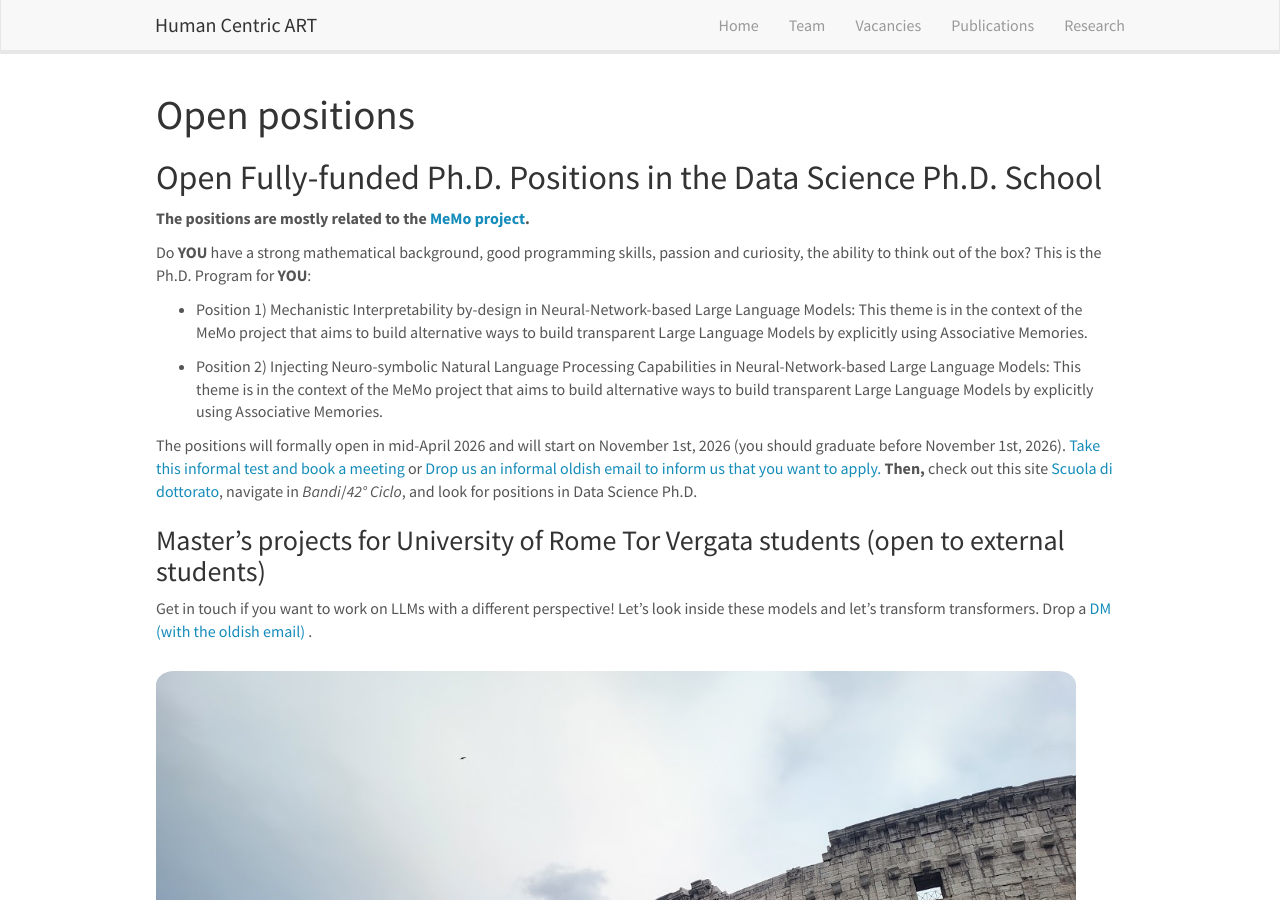
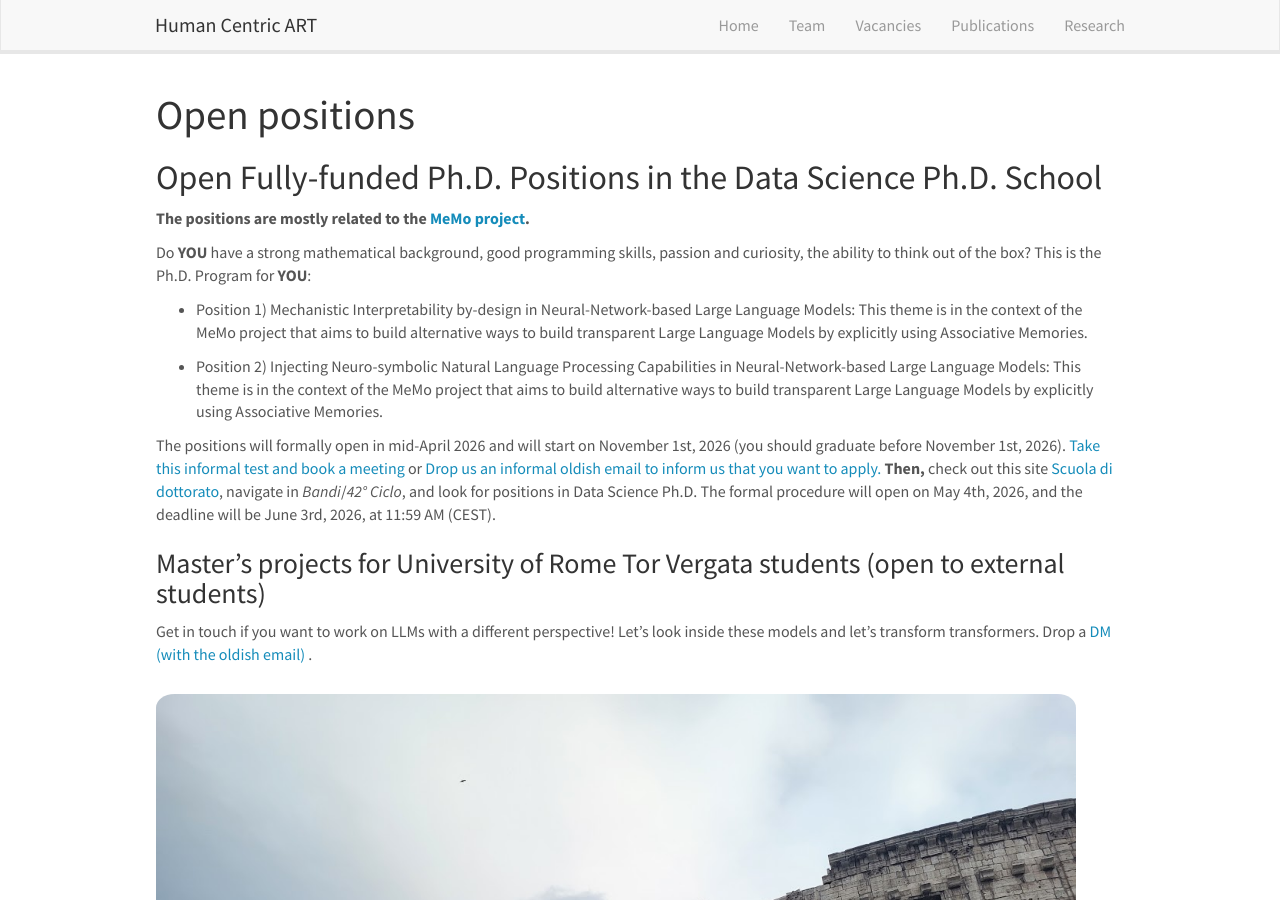
Before and after one commit to humancentricart/humancentricart.github.io, a Jekyll site: the page built from _pages/openings.md, in a window 1280 px wide and 900 px high. Built offline with Jekyll 4.4.1, drawn with Linux system fonts in a browser that asks for light colours; nearby versions of some CDN libraries.

Commit message:
Update openings.md

```diff
--- a/_pages/openings.md
+++ b/_pages/openings.md
@@ -20,7 +20,7 @@
 
 The positions will formally open in mid-April 2026 and will start on November 1st, 2026 (you should graduate before November 1st, 2026).
 [Take this informal test and book a meeting](https://forms.office.com/e/sSCGhP9MgF) or
-[Drop us an informal oldish email to inform us that you want to apply.](mailto:fabio.massimo.zanzotto@uniroma2.it?subject=[MeMo]%20PhdApplication) **Then,** check out this site [Scuola di dottorato](https://dottorati.uniroma2.it/), navigate in *Bandi*/*42° Ciclo*, and look for positions in Data Science Ph.D.
+[Drop us an informal oldish email to inform us that you want to apply.](mailto:fabio.massimo.zanzotto@uniroma2.it?subject=[MeMo]%20PhdApplication) **Then,** check out this site [Scuola di dottorato](https://dottorati.uniroma2.it/), navigate in *Bandi*/*42° Ciclo*, and look for positions in Data Science Ph.D. The formal procedure will open on May 4th, 2026, and the deadline will be June 3rd, 2026, at 11:59 AM (CEST).
 
 ### Master's projects for University of Rome Tor Vergata students (open to external students)
 
```
